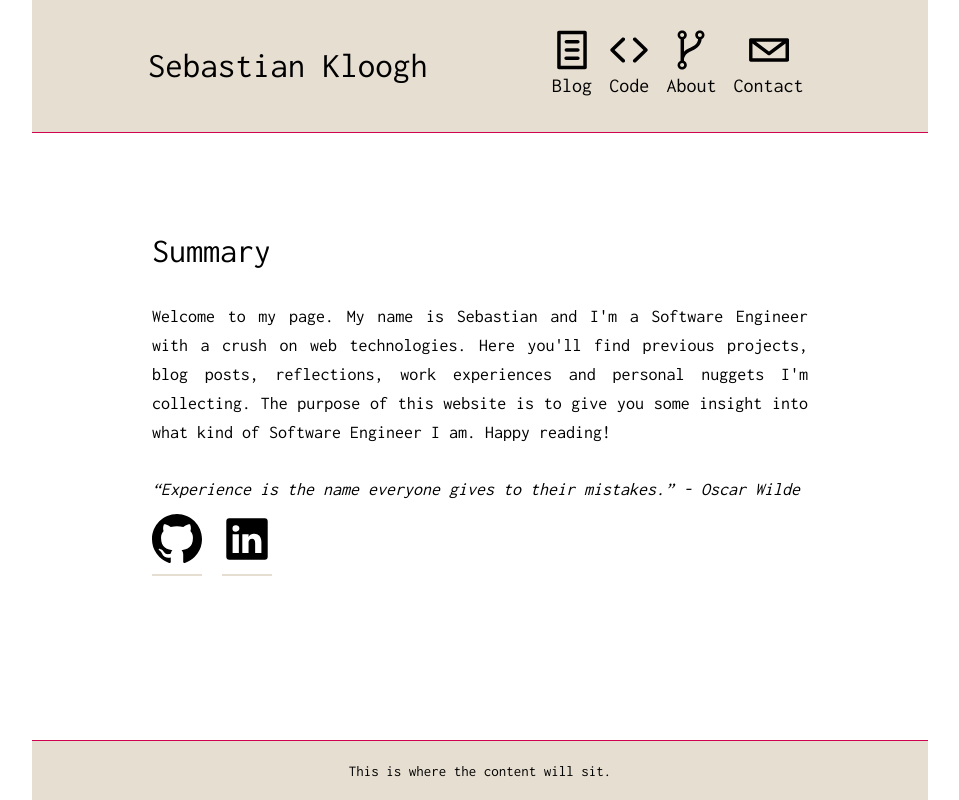
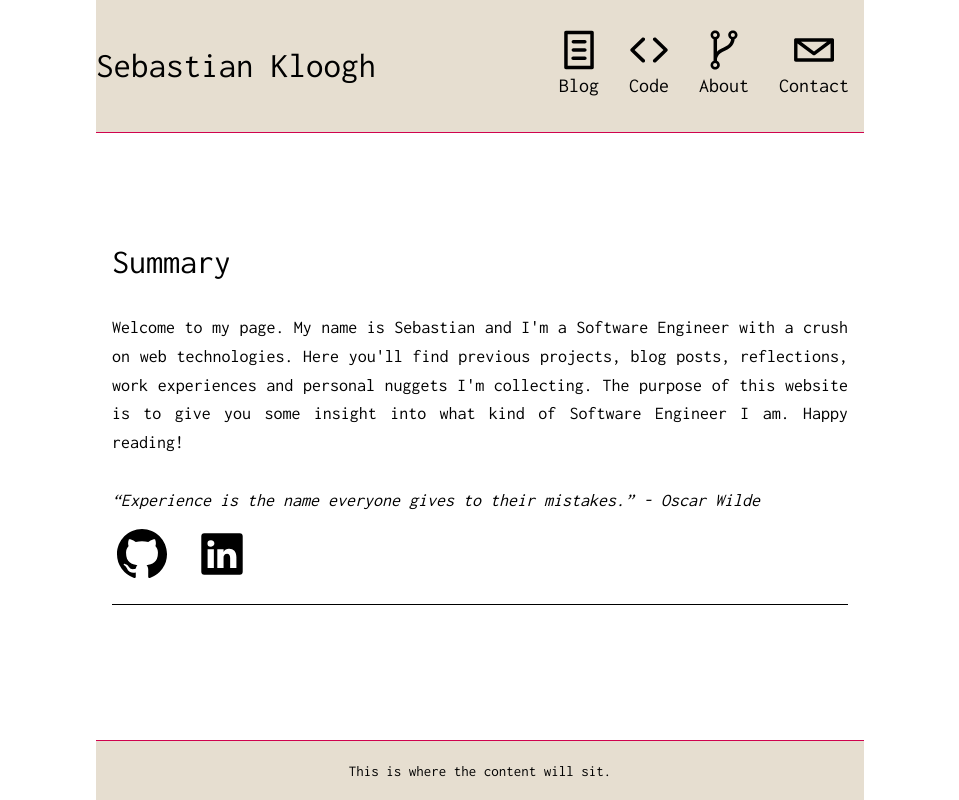
Before and after one commit to klooghbear/portfolio, a Vue app: page / in a window 1280 px wide. Shown: the whole page, without its empty margins (160-1119 px from the left). Built offline with nearby package versions, Linux system fonts and the light colour scheme.

Commit message:
Add links for social media

```diff
--- a/src/assets/base.css
+++ b/src/assets/base.css
@@ -51,7 +51,6 @@
 body {
   min-height: 100vh;
   background: var(--color-background);
-  transition: color 0.5s, background-color 0.5s;
   line-height: 1.6;
   font-family: Inter, -apple-system, BlinkMacSystemFont, 'Segoe UI', Roboto, Oxygen, Ubuntu,
     Cantarell, 'Fira Sans', 'Droid Sans', 'Helvetica Neue', sans-serif;
--- a/src/components/App/AppFooter.vue
+++ b/src/components/App/AppFooter.vue
@@ -14,10 +14,10 @@ export default {
 <style lang="scss">
 .app-footer {
 	background: #e6ded0;
-	left: 15%;
+	width: 60%;
+	left: 20%;
 	position: fixed;
 	bottom: 0;
-	width: 70%;
 	height: 60px;
 	display: flex;
 	flex-direction: row;
--- a/src/components/App/AppHeader.vue
+++ b/src/components/App/AppHeader.vue
@@ -60,11 +60,11 @@ export default {
 	background: #e6ded0;
 	display: flex;
 	align-items: center;
-	justify-content: space-evenly;
+	justify-content: space-between;
 	position: fixed;
-	width: 70%;
+	width: 60%;
 	top: 0;
-	left: 15%;
+	left: 20%;
 	text-align: center;
 	border-bottom: 1px solid #d0034e;
 	padding: 30px 0;
@@ -75,14 +75,13 @@ export default {
 
 	&__navigation {
 		display: flex;
-		justify-content: space-around;
-		width: 30%;
 	}
 
 	&__navigation-icon {
 		display: flex;
 		flex-direction: column;
 		font-size: 20px;
+		padding: 0 15px;
 		cursor: pointer;
 
 		&:hover {
--- a/src/components/App/AppSummary.vue
+++ b/src/components/App/AppSummary.vue
@@ -17,9 +17,19 @@
 				- Oscar Wilde
 
 				<div class="app-summary__social-links">
-					<img src="../../assets/icons/github.svg">
+					<a
+						href="https://github.com/klooghbear"
+						class="app-summary__social-image"
+					>
+						<img src="../../assets/icons/github.svg">
+					</a>
 
-					<img src="../../assets/icons/linkedin.svg">
+					<a
+						href="https://www.linkedin.com/in/sebastiankloogh/"
+						class="app-summary__social-image"
+					>
+						<img src="../../assets/icons/linkedin.svg">
+					</a>
 				</div>
 			</sub-panel>
 		</hero-panel>
@@ -39,20 +49,31 @@ export default {
 
 <style lang="scss">
 .app-summary {
+	border-bottom: 1px solid;
+
 	&__social-links {
 		display: flex;
 
 		img {
 			cursor: pointer;
-			margin: 10px 20px 0 0;
-			padding-bottom: 10px;
-			border-bottom: 2px solid #e6ded0;
 			object-fit: contain;
+			height: 50px;
 			width: 50px;
+		}
+	}
 
-			&:hover {
-				border-bottom: solid 2px #d0034e;
-			}
+	&__social-image {
+		display: flex;
+		margin: 10px 20px 0 0;
+		height: 60px;
+		width: 60px;
+		border-radius: 50%;
+		justify-content: center;
+    align-content: center;
+    align-items: center;
+
+		&:hover {
+			background-color: #d0034e;
 		}
 	}
 }
--- a/src/components/Panels/HeroPanel.vue
+++ b/src/components/Panels/HeroPanel.vue
@@ -30,7 +30,7 @@ export default {
 	display: flex;
 	flex-direction: column;
 	justify-content: space-between;
-	margin: 40px;
+	margin: 40px 0 20px;
 	text-align: justify;
 
 	&:hover {
```
